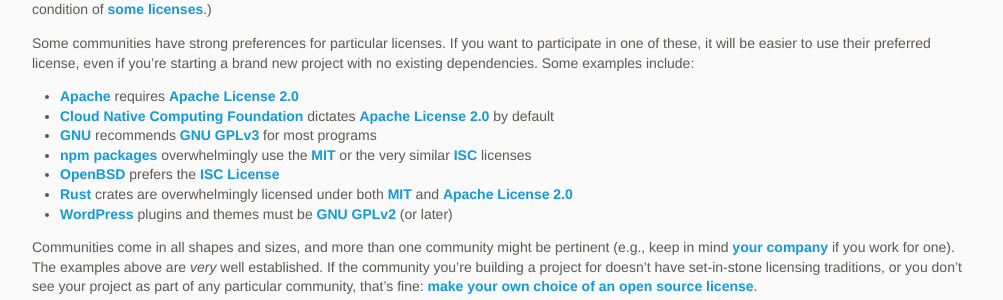
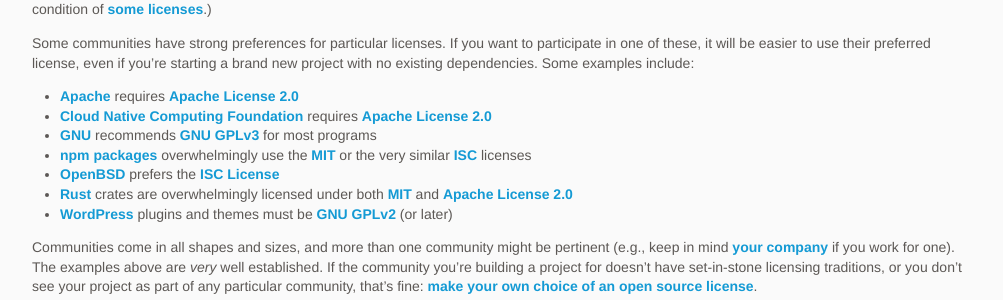
Before and after one commit to github/choosealicense.com, a Jekyll site: the page built from community.md, in a window 1280 px wide. Shown: the part 220-520 px from the top of the page, without its empty margins (138-1141 px from the left). Built offline with Jekyll 4.4.1, drawn with Linux system fonts in a browser that asks for light colours; some web fonts are replaced.

Commit message:
update cncf link again

```diff
--- a/community.md
+++ b/community.md
@@ -14,7 +14,7 @@
 {: .bullets}
 
 * [Apache](https://www.apache.org/licenses/) requires [Apache License 2.0](/licenses/apache-2.0/)
-* [Cloud Native Computing Foundation](https://github.com/cncf/toc/blob/main/process/project_proposals.md) dictates [Apache License 2.0](/licenses/apache-2.0/) by default
+* [Cloud Native Computing Foundation](https://github.com/cncf/foundation/blob/main/charter.md#11-ip-policy) requires [Apache License 2.0](/licenses/apache-2.0/)
 * [GNU](https://www.gnu.org/licenses/license-recommendations.html) recommends [GNU GPLv3](/licenses/gpl-3.0/) for most programs
 * [npm packages](https://libraries.io/search?platforms=npm) overwhelmingly use the [MIT](/licenses/mit/) or the very similar [ISC](/licenses/isc) licenses
 * [OpenBSD](https://www.openbsd.org/policy.html) prefers the [ISC License](/licenses/isc/)
```
